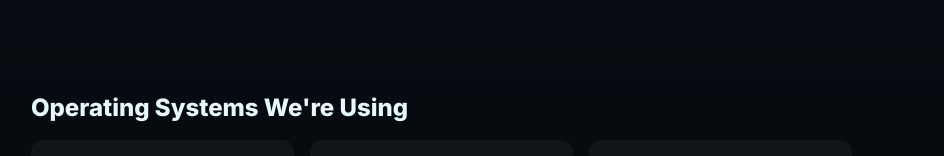
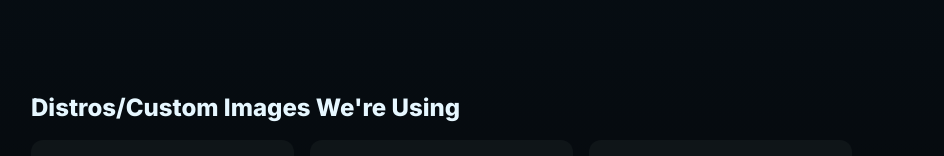
Before and after one commit to mrtrick37/mrtrick, a plain HTML site: page index.html in a window 1280 px wide. Shown: the part 1064-1220 px from the top of the page, without its empty margins (59-1003 px from the left). Drawn offline with Linux system fonts and the light colour scheme.

Commit message:
Rename distro section heading

```diff
--- a/index.html
+++ b/index.html
@@ -87,7 +87,7 @@
       </section>
 
       <section id="operating-systems" class="container features">
-        <h2>Operating Systems We're Using</h2>
+        <h2>Distros/Custom Images We're Using</h2>
         <div class="grid">
           <article class="card">
             <a href="https://bazzite.gg/" target="_blank" rel="noopener" class="os-link">
```
